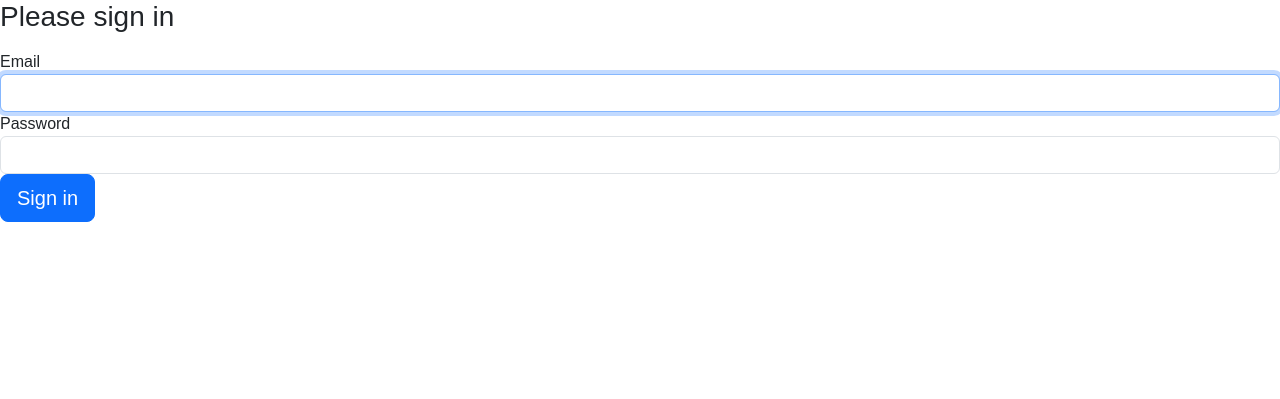
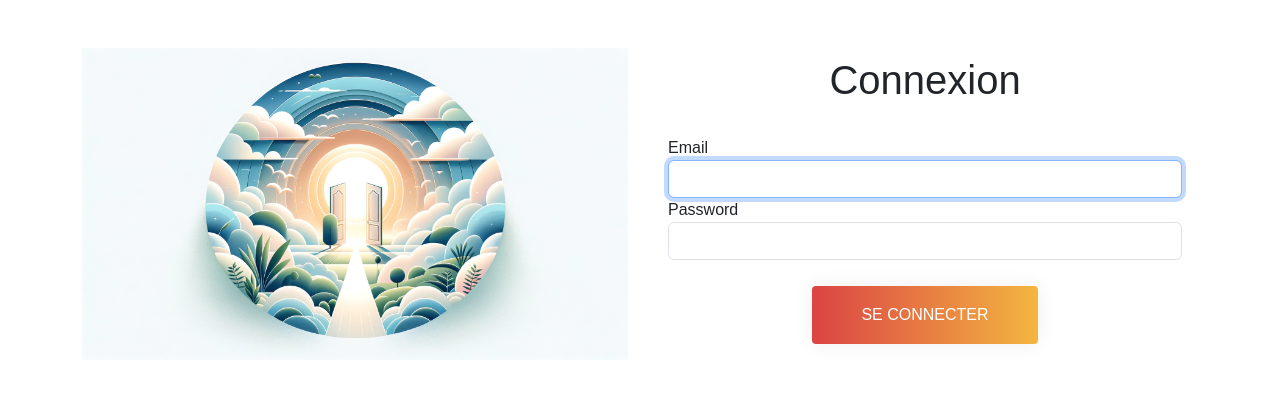
Before and after one commit to Tanthiel50/ecommerce, a Symfony app: template templates/security/login.html.twig in a window 1280 px wide. Shown: the part 136-535 px from the top of the page. Run offline with Twig, Linux system fonts and the light colour scheme; the template is opened without the code that fills it, so the values that code supplies are empty; some libraries are stand-ins or nearby versions.

Commit message:
style login and register

```diff
--- a/public/css/style.css
+++ b/public/css/style.css
@@ -70,6 +70,18 @@
     border: none;
 }
 
+.warning{
+    background-color: var(--warning-color);
+    padding: 10px;
+    color: white;
+}
+
+.success{
+    background-color: var(--success-color);
+    padding: 10px;
+    color: white;
+}
+
 .discountPercent {
   display: inline-flex;
   padding: 4px 12px;
--- a/templates/base.html.twig
+++ b/templates/base.html.twig
@@ -38,7 +38,7 @@
 					<!-- Left links -->
 					<ul class="navbar-nav me-auto mb-2 mb-lg-0">
 						<li class="nav-item">
-							<a class="nav-link" href="#">Accueil</a>
+							<a class="nav-link" href="{{ path('home') }}">Accueil</a>
 						</li>
 						<li class="nav-item">
 							<a class="nav-link" href="#">Catégorie 1</a>
--- a/templates/security/login.html.twig
+++ b/templates/security/login.html.twig
@@ -1,31 +1,56 @@
 {% extends 'base.html.twig' %}
 
-{% block title %}Log in!{% endblock %}
+{% block title %}Log in!
+{% endblock %}
 
 {% block body %}
 	<form method="post">
 		{% if error %}
-        <div class="alert alert-danger">{{ error.messageKey|trans(error.messageData, 'security') }}</div>
+			<div class="mb-3 text-center warning">{{ error.messageKey|trans(error.messageData, 'security') }}</div>
 		{% endif %}
 
 		{% if app.user %}
-        <div class="mb-3">
-            You are logged in as {{ app.user.userIdentifier }}, <a href="{{ path('app_logout') }}">Logout</a>
+			<div class="mb-3 text-center success">
+				Vous êtes connecté en tant que
+				{{ app.user.userIdentifier }},
+				<a href="{{ path('app_logout') }}">Deconnexion</a>
 			</div>
 		{% endif %}
 
-    <h1 class="h3 mb-3 font-weight-normal">Please sign in</h1>
+		<div class="container mt-5">
+			<div
+				class="row justify-content-center">
+
+				<!-- Colonne pour l'image -->
+				<div class="col-md-6 d-none d-md-block">
+					<img src="{{ asset('images/website/registration.png') }}" class="img-fluid" alt="Image Description">
+				</div>
+
+				<!-- Colonne pour le formulaire d'inscription -->
+				<div class="col-md-6">
+					<div class="card">
+						<div class="card-header">
+							<h1 class="text-center">Connexion</h1>
+						</div>
+						<div class="card-body">
+							<input type="hidden" name="_csrf_token" value="{{ csrf_token('authenticate') }}">
 							<label for="inputEmail">Email</label>
 							<input type="email" value="{{ last_username }}" name="email" id="inputEmail" class="form-control" autocomplete="email" required autofocus>
+							<div class="form-group mb-3">
 								<label for="inputPassword">Password</label>
 								<input type="password" name="password" id="inputPassword" class="form-control" autocomplete="current-password" required>
+							</div>
 
-    <input type="hidden" name="_csrf_token"
-           value="{{ csrf_token('authenticate') }}"
-    >
+							<div class="form-group d-flex justify-content-center">
+								<button type="submit" class="btn button2">Se connecter</button>
+							</div>
+						</div>
+					</div>
+				</div>
 
-    <button class="btn btn-lg btn-primary" type="submit">
-        Sign in
-    </button>
+			</div>
+		</div>
+
+
 	</form>
 {% endblock %}
```
Lines whose indentation alone changed are shown as unchanged.
